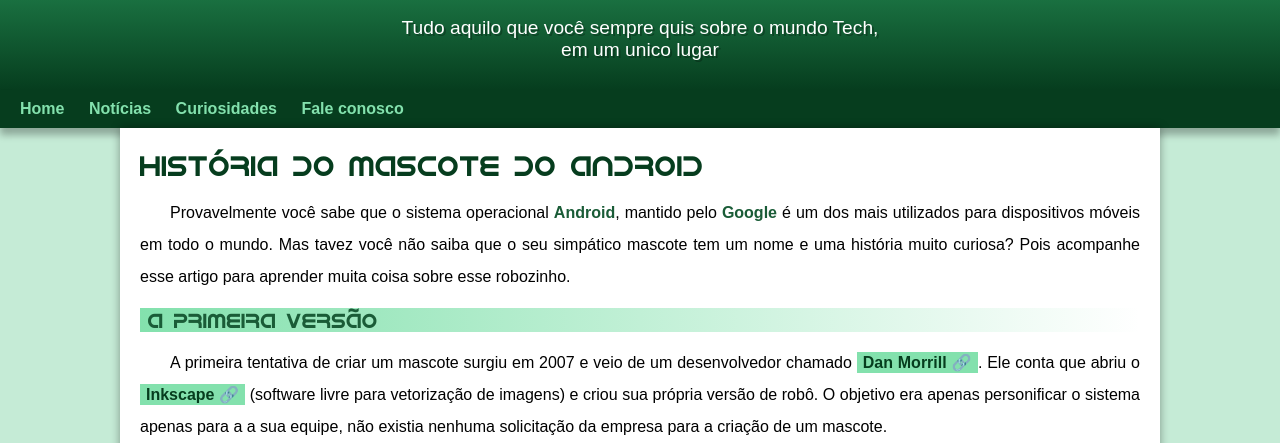
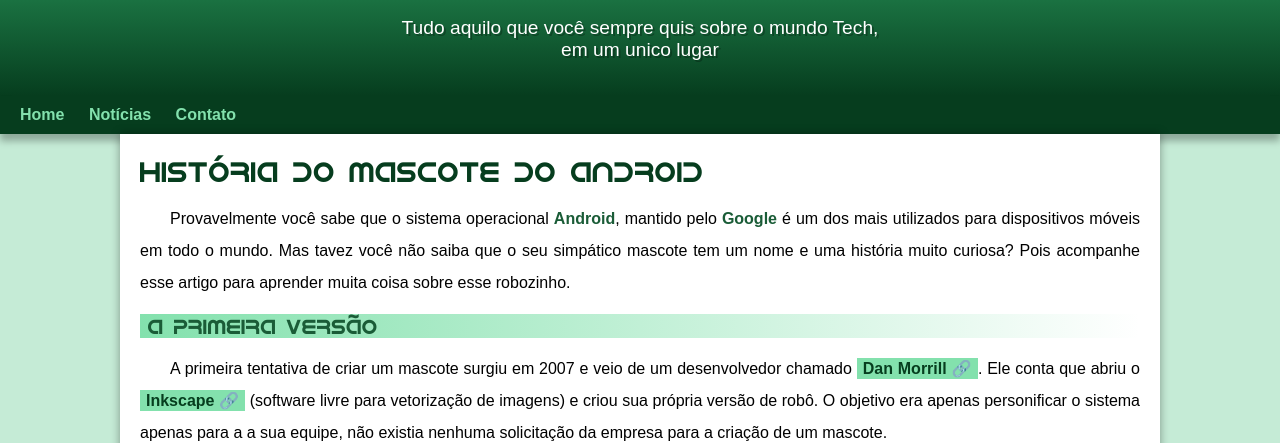
Before and after one commit to JulioBeckOficial/projeto-android, a plain HTML site: page index.html in a window 1280 px wide. Shown: the part 100-543 px from the top of the page. Drawn offline with Linux system fonts and the light colour scheme.

Commit message:
problema no padding corrigido.

```diff
--- a/estilo/style.css
+++ b/estilo/style.css
@@ -72,7 +72,7 @@
     padding-right: 10px;
     padding-left: 10px;
     margin: auto;
-    margin-bottom: 20px;
+    padding-bottom: 35px;
     text-shadow: 2px 2px 0px rgba(0, 0, 0, 0.267);
 }
 
--- a/index.html
+++ b/index.html
@@ -16,8 +16,7 @@
     <nav>
         <a href="a">Home</a>
         <a href="a">Notícias</a>
-        <a href="a">Curiosidades</a>
-        <a href="a">Fale conosco</a>
+        <a href="a">Contato</a>
     </nav>
     <main>
         <article>
```
